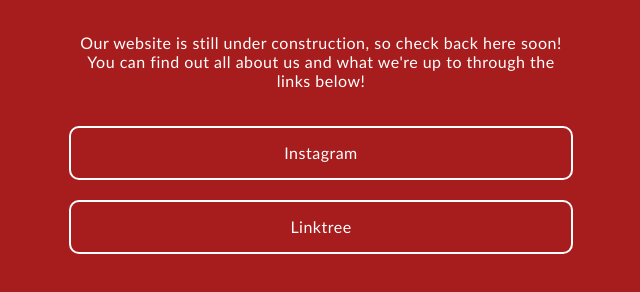
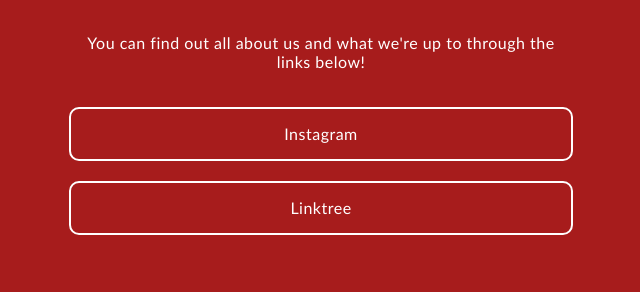
Before and after one commit to dramabarn/dramasoc-holding-2023, a plain HTML site: page index.html in a window 1280 px wide. Shown: the part 428-720 px from the top of the page, without its empty margins (319-959 px from the left). Drawn offline with Linux system fonts and the light colour scheme.

Commit message:
Update index.html

```diff
--- a/index.html
+++ b/index.html
@@ -20,7 +20,6 @@
         We put on up to 48 shows a year - all of which are by students, for students!
       </p>
       <p style="animation-delay: 0.35s">
-        Our website is still under construction, so check back here soon!<br/>
         You can find out all about us and what we're up to through the links below!
       </p>
       <a style="animation-delay: 0.45s" href="https://www.instagram.com/dramasoc">Instagram</a>
```
